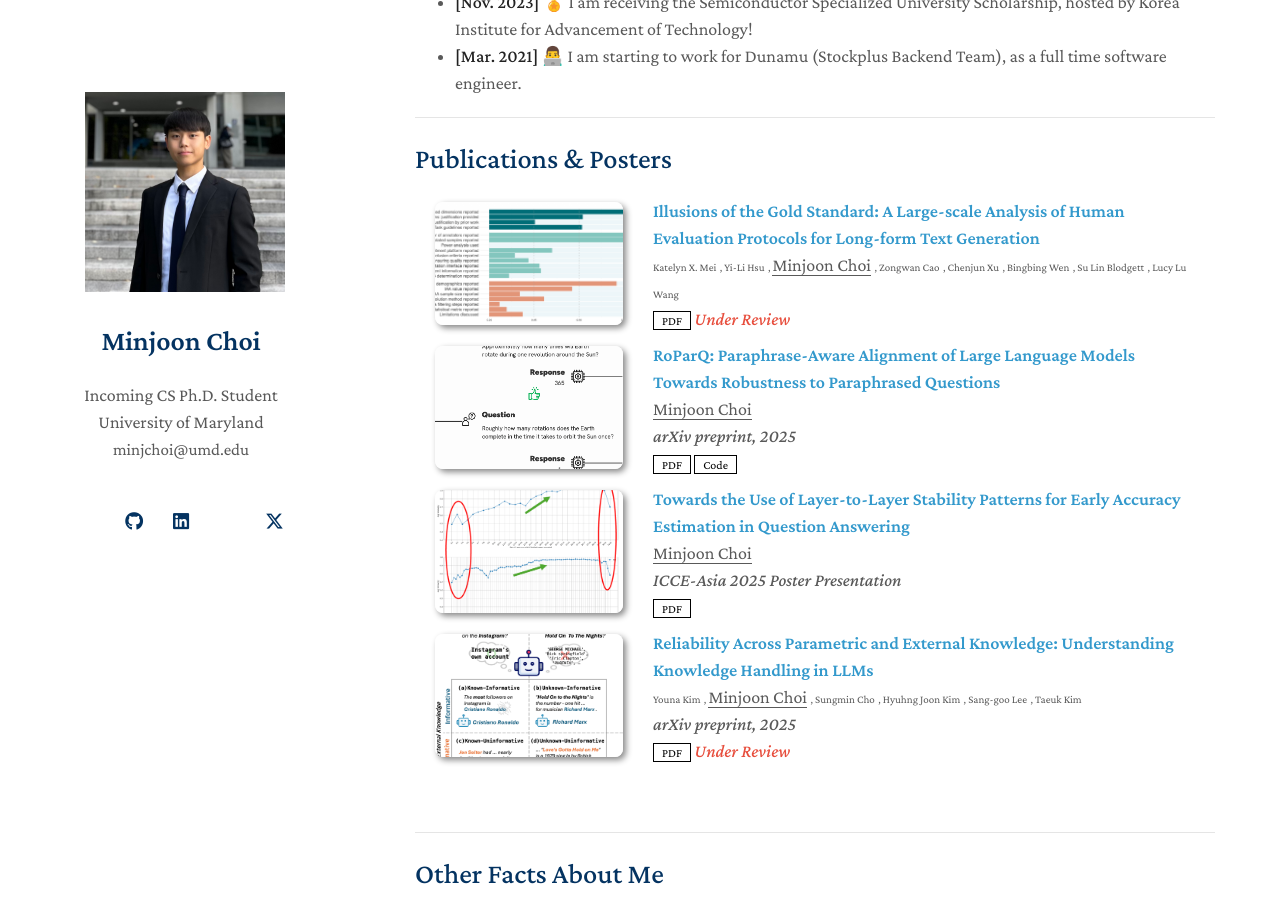
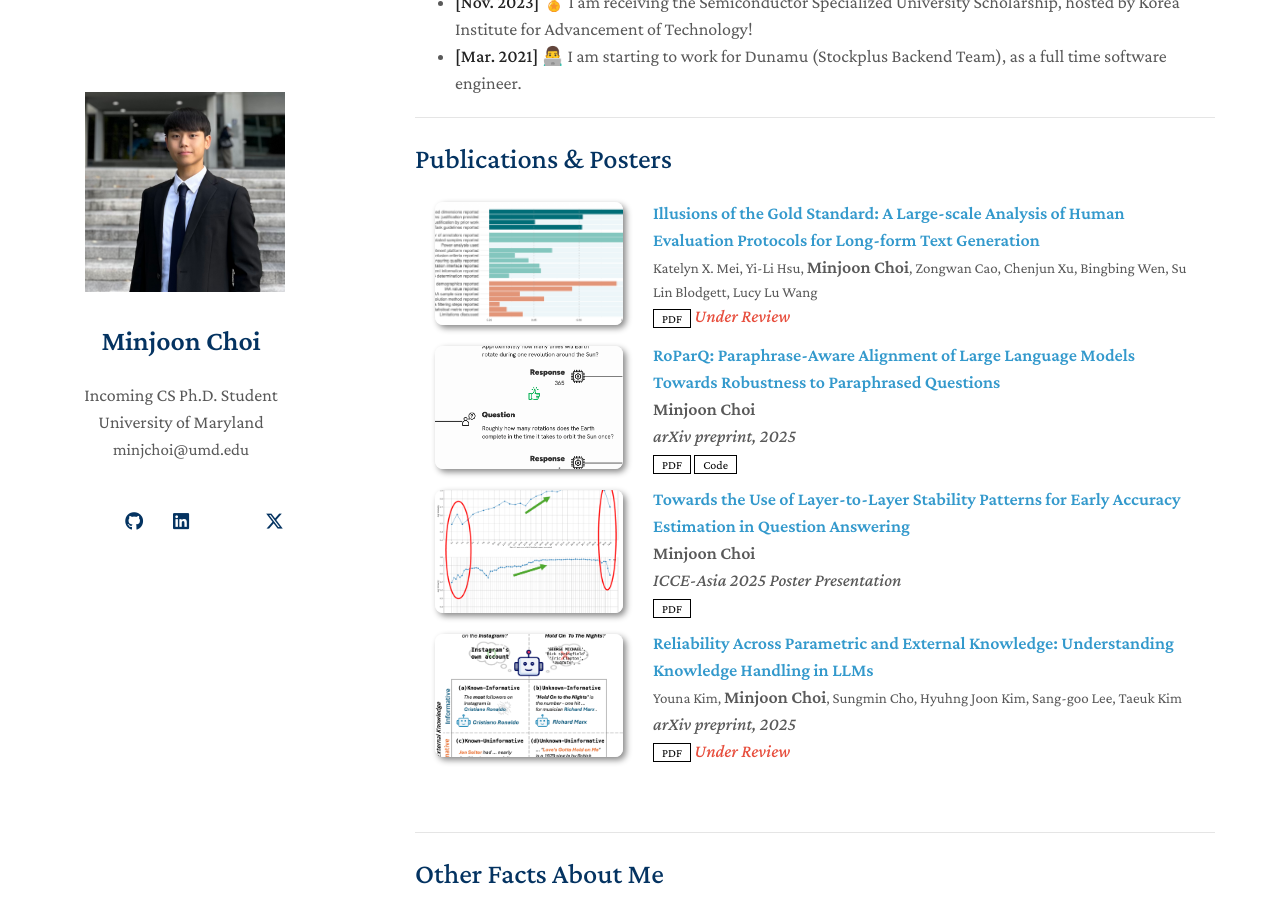
Before and after one commit to m-joon-ixix/m-joon-ixix.github.io, a Jekyll site: the page built from index.md, in a window 1280 px wide and 900 px high, scrolled down 835 px. Built offline with Jekyll 4.4.1, drawn with Linux system fonts in a browser that asks for light colours; a style sheet for code colours, icons or effects is not loaded; our own code applies the rules of GitHub Pages for plain Markdown files.

Commit message:
improve the appearance of author list in publications

```diff
--- a/_includes/publications.md
+++ b/_includes/publications.md
@@ -17,16 +17,16 @@
   </div>
   <div class="col-sm-9" style="position: relative;padding-right: 15px;padding-left: 20px;">
       <div class="title"><a href="{{ link.paper }}" target="_blank">{{ link.title }}</a></div>
-      <div class="author">
+      <div class="author" style="font-size:15px;">
         {% assign authors = link.authors | split: ',' %}
         {% for author in authors %}
-          {% assign trimmed_author = author | strip %}
-          {% if trimmed_author == "Minjoon Choi" %}
-            <em>{{ trimmed_author }}</em>
-          {% else %}
-            <small>{{ trimmed_author }}</small>
-          {% endif %}
-          {% unless forloop.last %}<small>, </small>{% endunless %}
+          {%- assign trimmed_author = author | strip -%}
+          {%- if trimmed_author == "Minjoon Choi" -%}
+            <b style="font-size:18px;">{{ trimmed_author }}</b>
+          {%- else -%}
+            {{ trimmed_author }}
+          {%- endif -%}
+          {% unless forloop.last %}, {% endunless %}
         {% endfor %}
       </div>
       <div class="periodical"><em>{{ link.conference }}</em>
```
